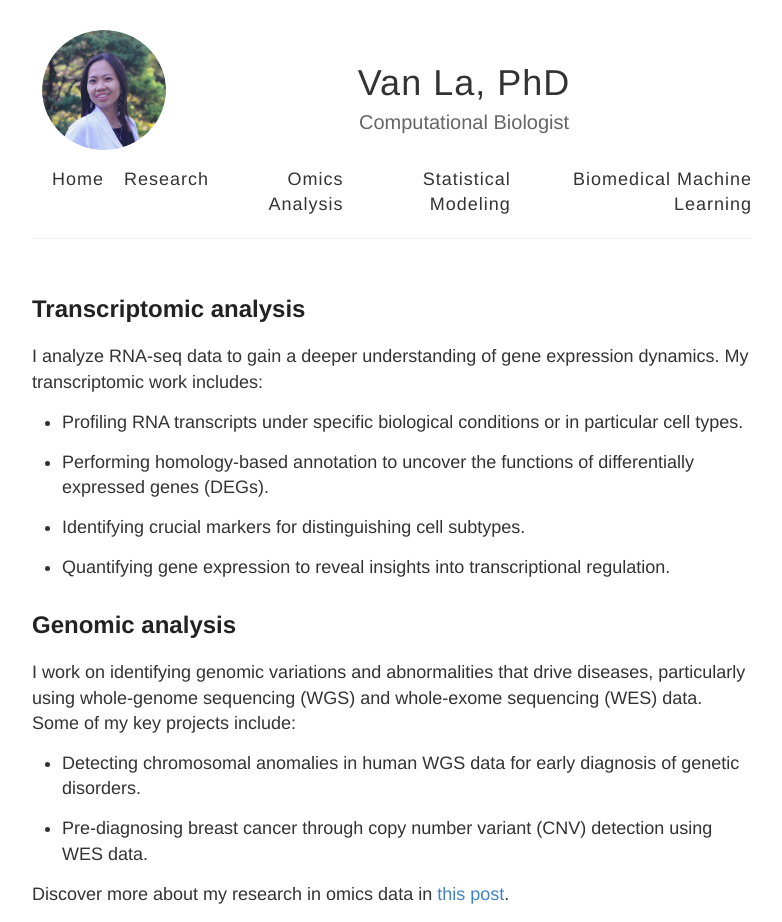
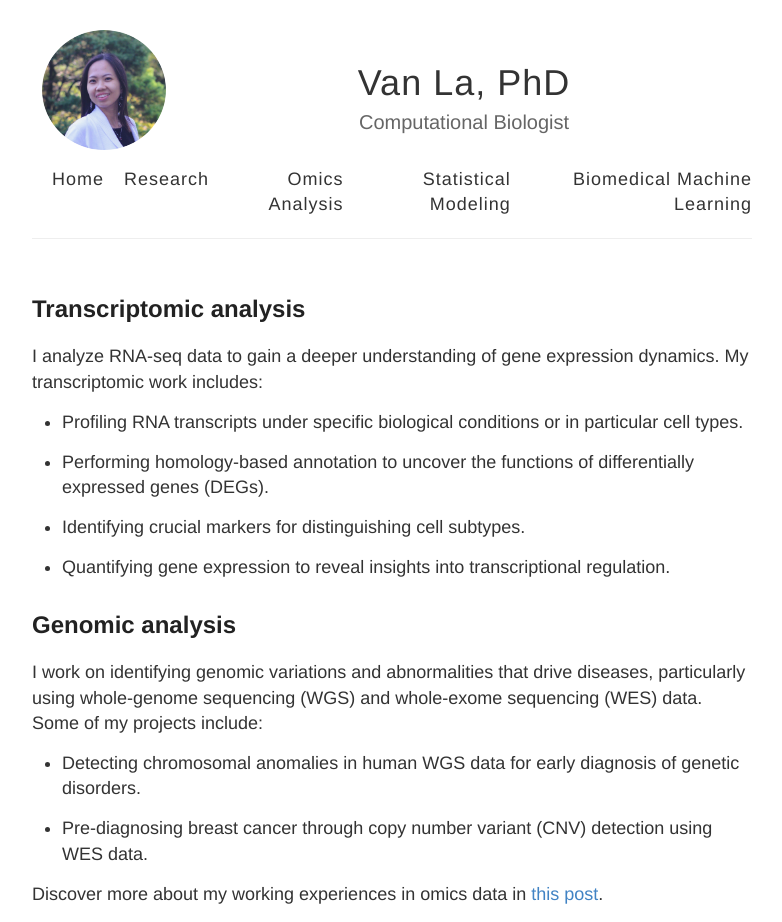
Before and after one commit to vanngocthuyla/vanngocthuyla.github.io, a Jekyll site: the page built from _pages/omics.md, in a window 1280 px wide. Shown: the whole page, without its empty margins (248-1030 px from the left). Built offline with Jekyll 4.4.1, drawn with Linux system fonts in a browser that asks for light colours.

Commit message:
Update omics.md

```diff
--- a/_pages/omics.md
+++ b/_pages/omics.md
@@ -20,10 +20,10 @@ I analyze RNA-seq data to gain a deeper understanding of gene expression dynamic
 
 ## Genomic analysis
 
-I work on identifying genomic variations and abnormalities that drive diseases, particularly using whole-genome sequencing (WGS) and whole-exome sequencing (WES) data. Some of my key projects include:
+I work on identifying genomic variations and abnormalities that drive diseases, particularly using whole-genome sequencing (WGS) and whole-exome sequencing (WES) data. Some of my projects include:
 
 - Detecting chromosomal anomalies in human WGS data for early diagnosis of genetic disorders.
 
 - Pre-diagnosing breast cancer through copy number variant (CNV) detection using WES data.
 
-Discover more about my research in omics data in [this post](https://vanngocthuyla.github.io/posts/omics/omics_intro).
+Discover more about my working experiences in omics data in [this post](https://vanngocthuyla.github.io/posts/omics/omics_intro).
```
